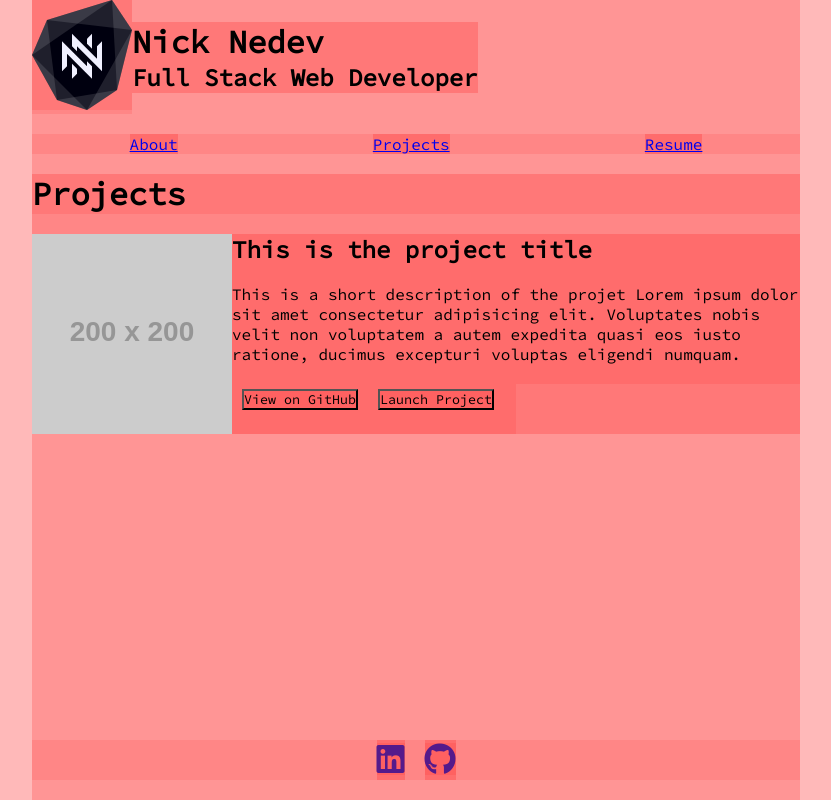
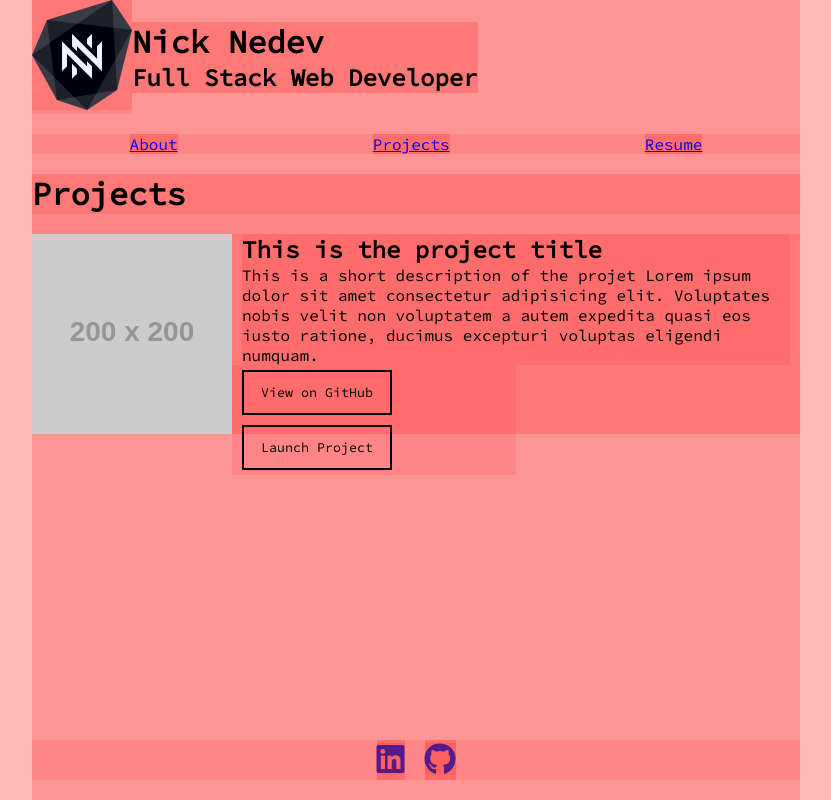
Before and after one commit to nnedevn/new-site-react-grid, a React (Create React App) app: page /projects in a window 1280 px wide. Shown: the whole page, without its empty margins (224-1055 px from the left). Built offline with nearby package versions, Linux system fonts and the light colour scheme; some icons are missing.

Commit message:
Adds Project Buttons

```diff
--- a/src/App.css
+++ b/src/App.css
@@ -48,6 +48,7 @@ header > div {
 }
 
 footer {
+
   padding: 20px 0;
   text-align: center;
 }
--- a/src/Components/Projects.js
+++ b/src/Components/Projects.js
@@ -21,12 +21,15 @@ const Projects = () => {
         </ul>
         <h2>This is the project title</h2>
         <div className="buttons">
-          <button>View on GitHub</button>
+          <button className="fill">View on GitHub</button>
           <button>Launch Project</button>
         </div>
-        <p>This is a short description of the projet Lorem ipsum dolor sit amet consectetur adipisicing elit. Voluptates nobis velit non voluptatem a autem expedita quasi eos iusto ratione, ducimus excepturi voluptas eligendi numquam.</p>
-
-
+        <p>
+          This is a short description of the projet Lorem ipsum dolor sit amet
+          consectetur adipisicing elit. Voluptates nobis velit non voluptatem a
+          autem expedita quasi eos iusto ratione, ducimus excepturi voluptas
+          eligendi numquam.
+        </p>
       </div>
     </div>
   );
--- a/src/Components/projects.css
+++ b/src/Components/projects.css
@@ -15,6 +15,7 @@
 }
 
 .project h2{
+  margin: 0 10px;
   grid-column-start: 2;
   grid-column-end: -1;
 }
@@ -30,6 +31,7 @@
 }
 
 .project p{
+  margin: 0 10px;
   grid-row-start: 2;
   grid-column-start: 2;
   grid-column-end: -1;
@@ -43,4 +45,18 @@ button{
   font-family: 'Source Code Pro', monospace;
   margin: 5px 10px;
 
+  position: relative;
+  height: 45px;
+  width: 150px;
+  border: 2px solid #000;
+  background: none;
+  outline: 0;
+  overflow: hidden;
+  z-index: 1;
+  transition: .1s ease-in;
+
 }
+
+.fill:hover {
+  color:#FFF;
+}
```
